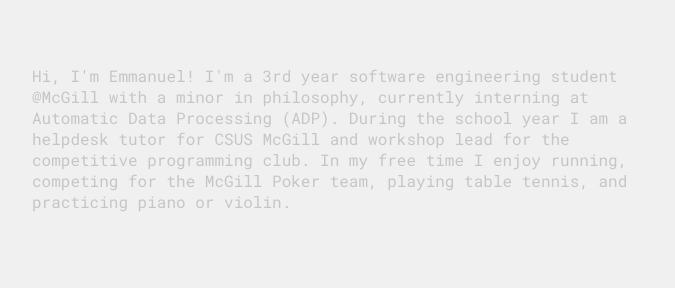
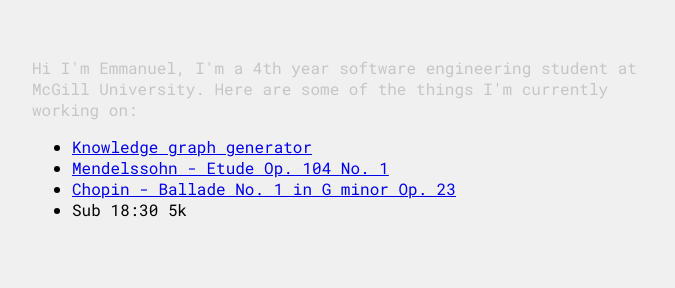
Before and after one commit to emmanuel-bob-ma-joey/Emmanuel-Ma, a plain HTML site: page index.html in a window 1280 px wide. Shown: the part 512-800 px from the top of the page, without its empty margins (288-963 px from the left). Drawn offline with nearby package versions, Linux system fonts and the light colour scheme; no server answers.

Commit message:
update introductory text

```diff
--- a/index.html
+++ b/index.html
@@ -43,13 +43,15 @@
       </div>
       <div class="intro-text">
         <p class="animate-me">
-          Hi, I'm Emmanuel! I'm a 3rd year software engineering student @McGill
-          with a minor in philosophy, currently interning at Automatic Data
-          Processing (ADP). During the school year I am a helpdesk tutor for
-          CSUS McGill and workshop lead for the competitive programming club. In
-          my free time I enjoy running, competing for the McGill Poker team,
-          playing table tennis, and practicing piano or violin.
+          Hi I'm Emmanuel, I'm a 4th year software engineering student at McGill University. Here are some of the things I'm currently working on:
+
         </p>
+        <ul>
+          <li><a href="https://knowledge-graph-mu.vercel.app/" target="_blank">Knowledge graph generator</a></li>
+          <li><a href="https://www.youtube.com/watch?v=BHcg0QS_8UI&ab_channel=LucasAntonioTujan" target="_blank">Mendelssohn - Etude Op. 104 No. 1</a></li>
+          <li><a href="https://www.youtube.com/watch?v=KzJYbaAp7eQ&t=1122s&ab_channel=AshishXiangyiKumar" target="_blank">Chopin - Ballade No. 1 in G minor Op. 23</a></li>
+          <li>Sub 18:30 5k</li>
+        </ul>
       </div>
     </section>
     <section id="experience" class="timeline">
```
